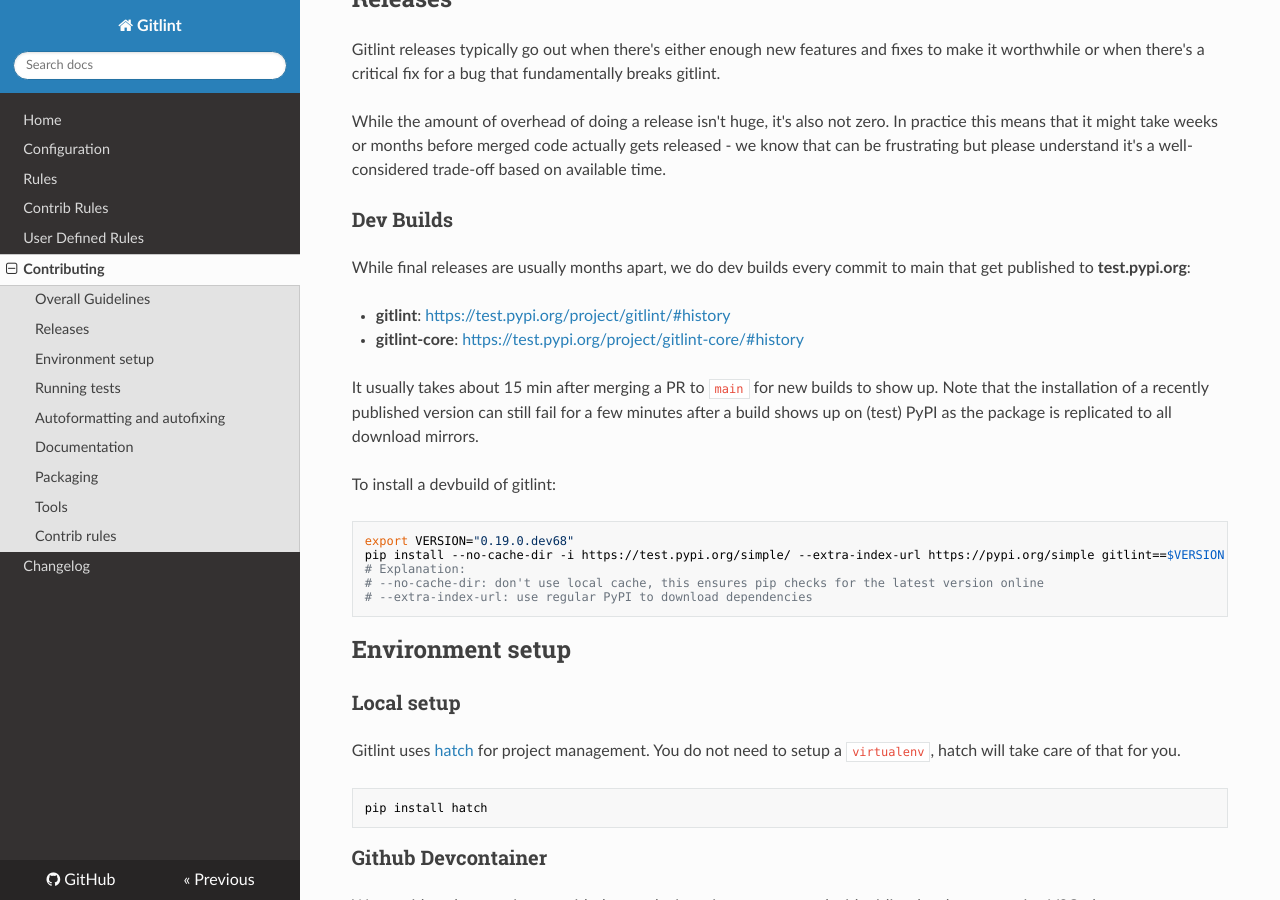
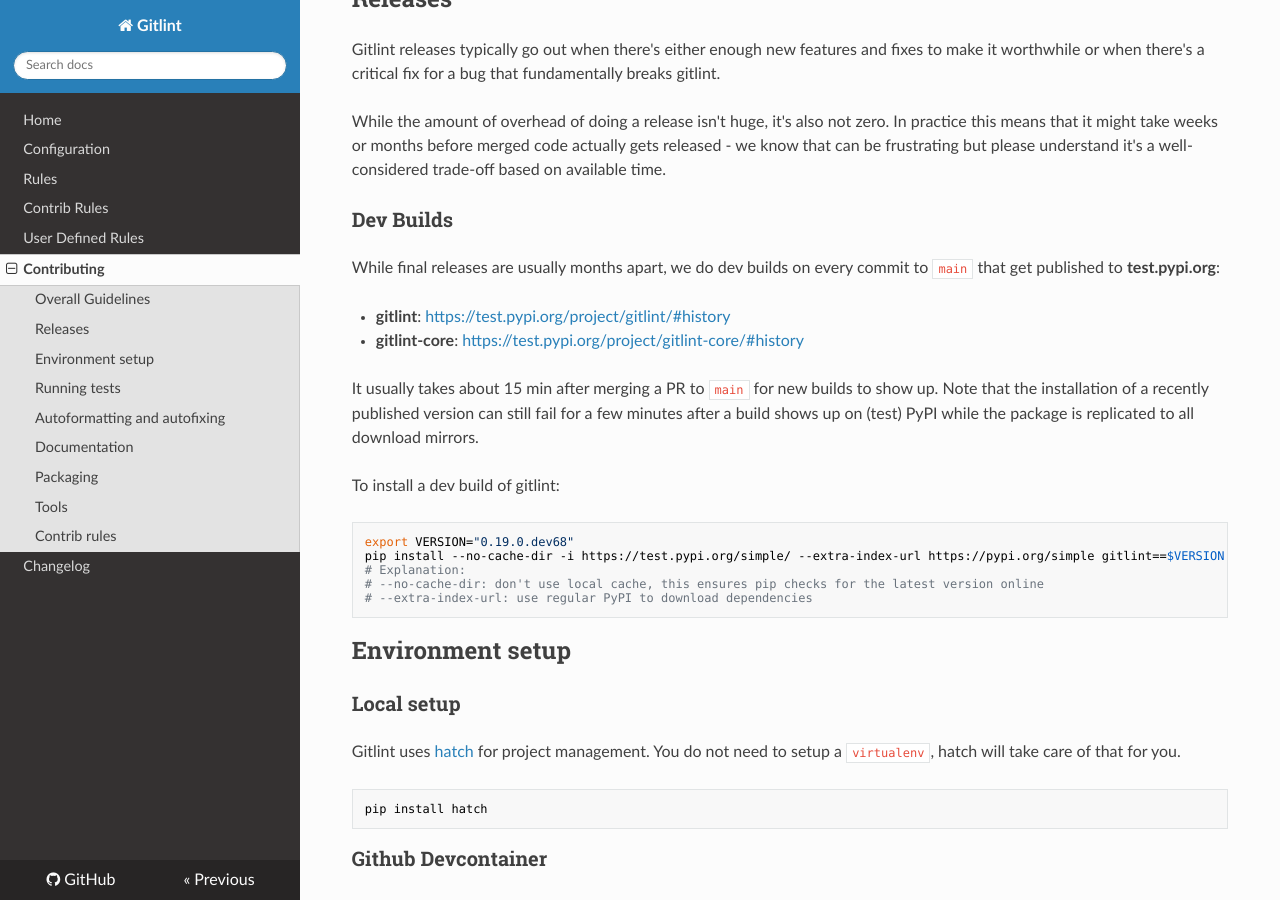
Before and after one commit to jorisroovers/gitlint, an MkDocs documentation site: the page built from docs/contributing.md, in a window 1280 px wide and 900 px high, scrolled down 868 px. Built offline with MkDocs 1.6.1, drawn with Linux system fonts in a browser that asks for light colours; nearby versions of some CDN libraries.

Commit message:
fixup! Docs: explain dev builds

````diff
--- a/docs/contributing.md
+++ b/docs/contributing.md
@@ -40,17 +40,17 @@
 understand it's a well-considered trade-off based on available time.
 
 ### Dev Builds
-While final releases are usually months apart, we do dev builds every commit to main that get published
+While final releases are usually months apart, we do dev builds on every commit to `main` that get published
 to **test.pypi.org**:
 
 - **gitlint**: [https://test.pypi.org/project/gitlint/#history](https://test.pypi.org/project/gitlint/#history)
 - **gitlint-core**:  [https://test.pypi.org/project/gitlint-core/#history](https://test.pypi.org/project/gitlint-core/#history)
 
 It usually takes about 15 min after merging a PR to `main` for new builds to show up. Note that the installation
-of a recently published version can still fail for a few minutes after a build shows up on (test) PyPI as the package
+of a recently published version can still fail for a few minutes after a build shows up on (test) PyPI while the package
 is replicated to all download mirrors.
 
-To install a devbuild of gitlint:
+To install a dev build of gitlint:
 ```sh
 export VERSION="0.19.0.dev68"
 pip install --no-cache-dir -i https://test.pypi.org/simple/ --extra-index-url https://pypi.org/simple gitlint==$VERSION
````
